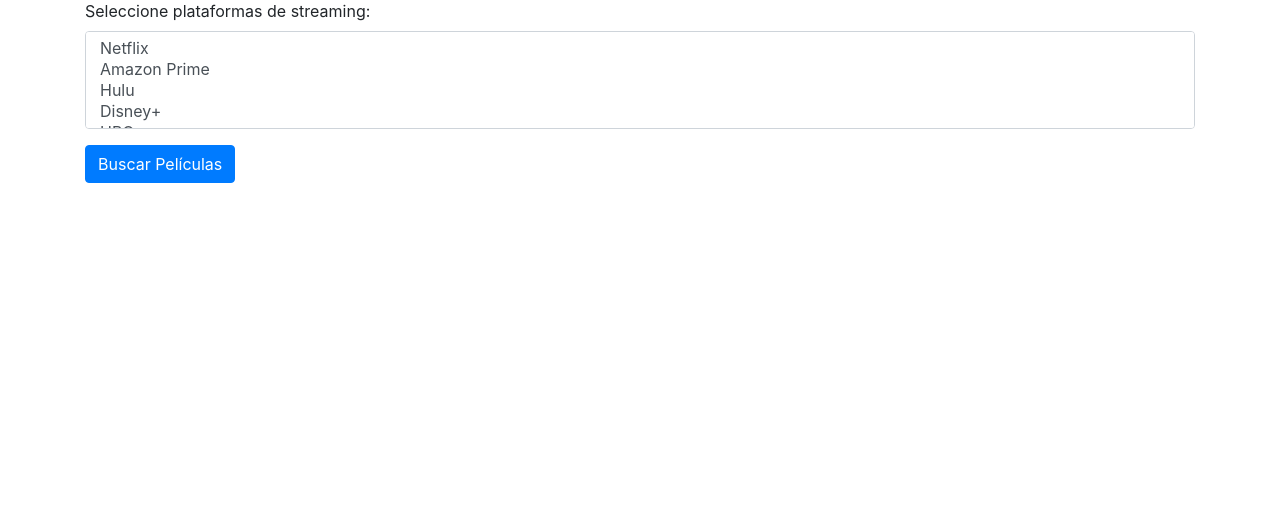
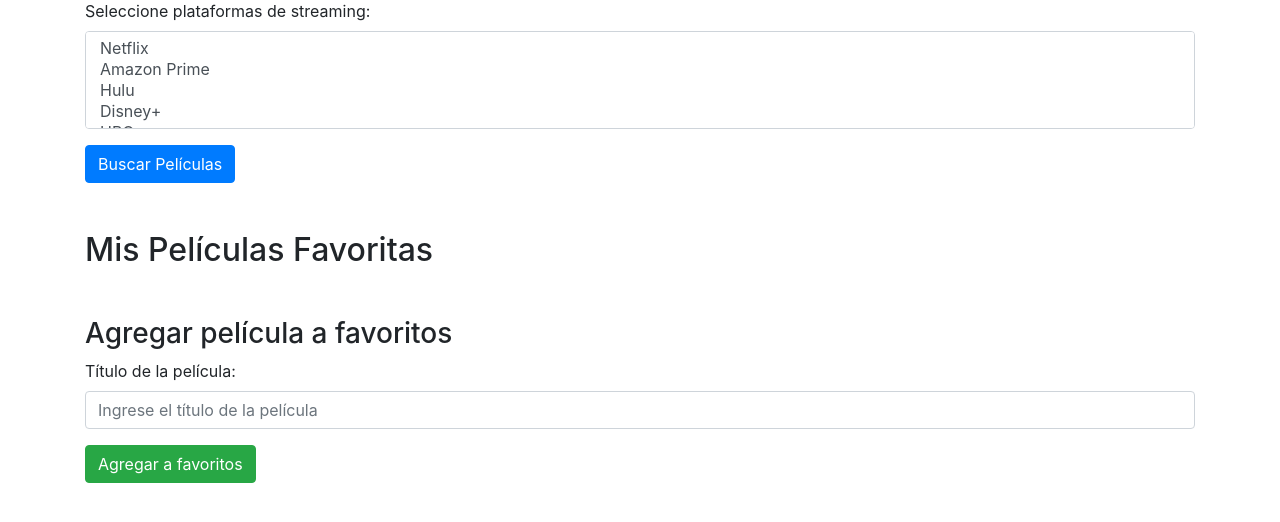
Before and after one commit to SergioFdzCastro/Proyecto1, a Flask app: page /filmatch in a window 1280 px wide. Shown: the part 201-723 px from the top of the page. Run offline with Flask 3, Linux system fonts and the light colour scheme; parts of the project's set-up code (start-up, migrations or seed data) failed here and were passed over; some libraries are stand-ins or nearby versions.

Commit message:
peliculas favoritas

```diff
--- a/app.py
+++ b/app.py
@@ -69,7 +69,6 @@ def obtener_url_portada(titulo):
             return datos.get('Poster')
     return None
 
-
 @app.template_filter('truncatewords')
 def truncatewords_filter(text, num_words):
     """Recorta el texto a un número específico de palabras."""
@@ -131,45 +130,81 @@ def filmatch():
             titulo = request.form['titulo']
             peliculas = lectura_csv[lectura_csv['title'].str.contains(titulo, case=False, na=False)]
             if not peliculas.empty:
-                resultado_pelicula = [{
+                resultado_pelicula = [({
                     'title': fila['title'],
                     'description': fila['description'],
                     'poster_url': obtener_url_portada(fila['title']) or '/static/imagenes/Imagen_por_defecto.jpg',
                     'release_year': fila['release_year'],
                     'streaming_service': fila['streaming_service']
-                } for _, fila in peliculas.iterrows()]
+                }) for _, fila in peliculas.iterrows()]
             else:
                 mensaje_error = 'No se encontraron películas con ese título.'
 
         elif 'plataforma' in request.form:
             # Procesar la búsqueda por plataformas
             plataformas_seleccionadas = request.form.getlist('plataforma')
-            peliculas_filtradas = lectura_csv[lectura_csv['streaming_service'].isin(plataformas_seleccionadas)]
-            if not peliculas_filtradas.empty:
-                resultado = [{
-                    'title': fila['title'],
-                    'description': fila['description'],
-                    'poster_url': obtener_url_portada(fila['title']) or '/static/imagenes/Imagen_por_defecto.jpg',
-                    'genres': fila['genres'],
-                    'streaming_service': fila['streaming_service'],
-                    'release_year': fila['release_year'],
-                    'runtime': fila['runtime'],
-                    'imdb_score': fila['imdb_score']
-                } for _, fila in peliculas_filtradas.iterrows()]
+            if plataformas_seleccionadas:
+                peliculas_filtradas = lectura_csv[lectura_csv['streaming_service'].isin(plataformas_seleccionadas)]
+                if not peliculas_filtradas.empty:
+                    resultado = [({
+                        'title': fila['title'],
+                        'description': fila['description'],
+                        'poster_url': obtener_url_portada(fila['title']) or '/static/imagenes/Imagen_por_defecto.jpg',
+                        'genres': fila['genres'],
+                        'streaming_service': fila['streaming_service'],
+                        'release_year': fila['release_year'],
+                        'runtime': fila['runtime'],
+                        'imdb_score': fila['imdb_score']
+                    }) for _, fila in peliculas_filtradas.iterrows()]
+                else:
+                    mensaje_error = 'No se encontraron películas en esas plataformas.'
             else:
-                mensaje_error = 'No se encontraron películas en esas plataformas.'
+                mensaje_error = 'Debe seleccionar al menos una plataforma.'
 
         # Si el usuario está logueado y se muestra la recomendación personalizada
         if 'id' in session:
             usuario = usuarios.query.get(session['id'])
             recomendaciones = obtener_recomendaciones(str(usuario.id))
-            recomendaciones = [{
+            recomendaciones = [({
                 'title': titulo,
                 'score': score,
                 'poster_url': obtener_url_portada(titulo) or '/static/imagenes/Imagen_por_defecto.jpg'
-            } for titulo, score in recomendaciones]
+            }) for titulo, score in recomendaciones]
 
     return render_template('filmatch.html', resultado_pelicula=resultado_pelicula, mensaje_error=mensaje_error, resultado=resultado, recomendaciones=recomendaciones)
 
+@app.route('/favoritos', methods=['POST'])
+def agregar_a_favoritos():
+    if 'id' in session:
+        usuario = usuarios.query.get(session['id'])
+        if 'titulo_pelicula' in request.form:
+            titulo_pelicula = request.form['titulo_pelicula']
+            favoritos = usuario.favoritos
+            if favoritos:
+                favoritos = favoritos.split(",")  # Convertir la cadena JSON en lista
+            else:
+                favoritos = []
+            if titulo_pelicula not in favoritos:
+                favoritos.append(titulo_pelicula)  # Añadir la nueva película a la lista
+                usuario.favoritos = ",".join(favoritos)  # Guardar la lista actualizada como cadena
+                db.session.commit()
+                flash(f'La película "{titulo_pelicula}" se ha añadido a tus favoritos.', 'success')
+            else:
+                flash('Esta película ya está en tus favoritos.', 'warning')
+        return redirect(url_for('home'))
+    return redirect(url_for('login'))
+
+@app.route('/mis_favoritos')
+def ver_favoritos():
+    if 'id' in session:
+        usuario = usuarios.query.get(session['id'])
+        favoritos = usuario.favoritos
+        if favoritos:
+            favoritos = favoritos.split(",")  # Convertir la cadena JSON en lista
+        else:
+            favoritos = []
+        return render_template('mis_favoritos.html', favoritos=favoritos)
+    return redirect(url_for('login'))
+
 if __name__ == '__main__':
     app.run(debug=True)
--- a/templates/filmatch.html
+++ b/templates/filmatch.html
@@ -116,6 +116,29 @@
                 {% endfor %}
             </div>
         {% endif %}
+
+        <!-- Sección de películas favoritas -->
+        <h2 class="mt-5">Mis Películas Favoritas</h2>
+        <ul>
+            {% if favoritos %}
+                {% for pelicula in favoritos %}
+                    <li>{{ pelicula }}</li>
+                {% else %}
+                    <li>No tienes películas favoritas aún.</li>
+                {% endfor %}
+            {% endif %}
+        </ul>
+
+        <!-- Formulario para agregar película a favoritos -->
+        <h3 class="mt-5">Agregar película a favoritos</h3>
+        <form method="POST" action="/favoritos">
+            <div class="form-group">
+                <label for="titulo_pelicula">Título de la película:</label>
+                <input type="text" name="titulo_pelicula" class="form-control" id="titulo_pelicula" placeholder="Ingrese el título de la película" required>
+            </div>
+            <button type="submit" class="btn btn-success">Agregar a favoritos</button>
+        </form>
+
     </div>
 
     <script src="https://code.jquery.com/jquery-3.5.1.slim.min.js"></script>
```
Also changed, not shown: data/usuarios.db, instance/usuarios.db (added).
